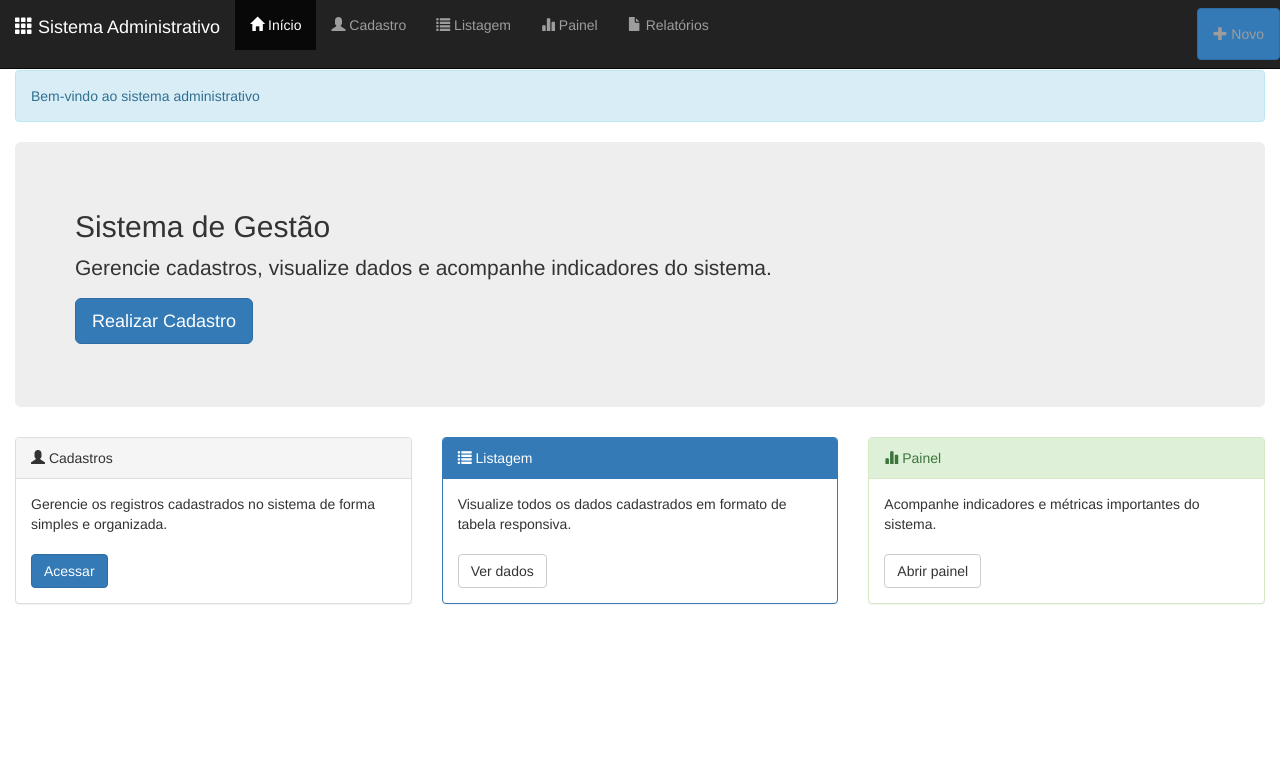
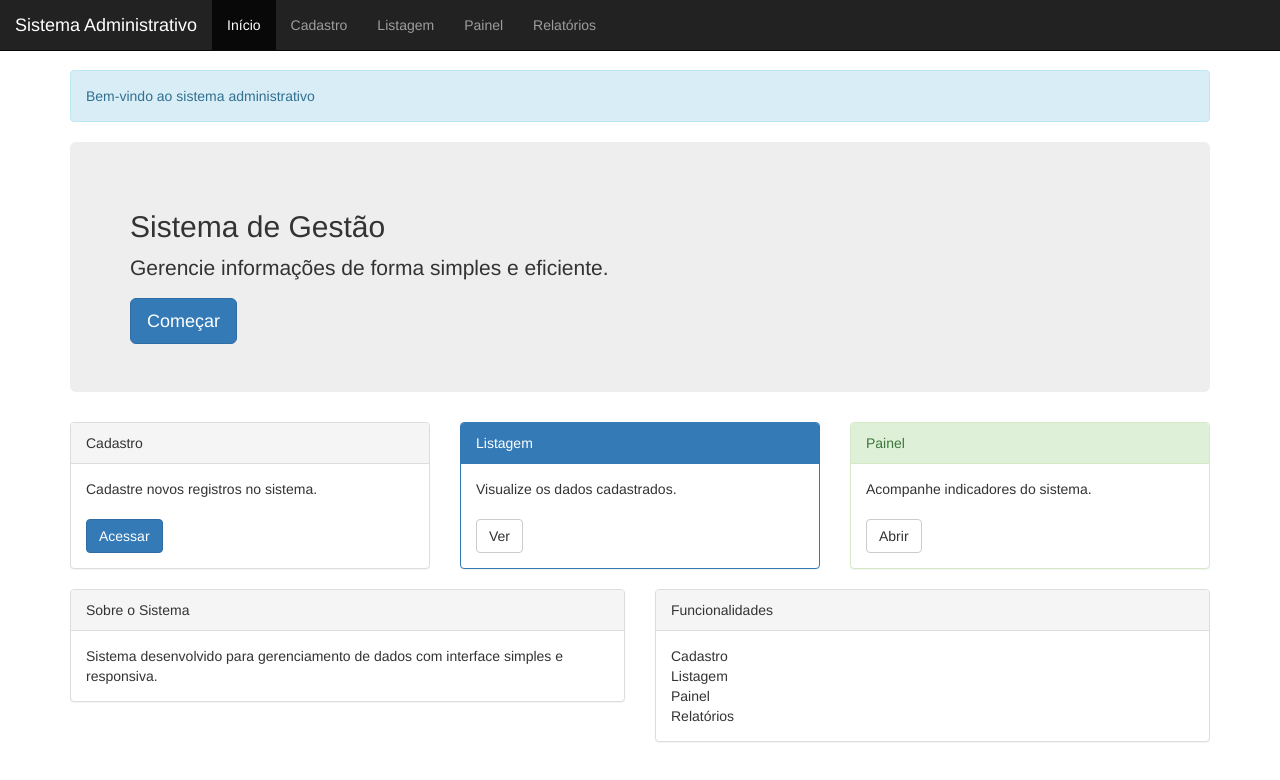
Before and after one commit to daianebadilhocortez/ProjetoBootstrap_2026-1, a plain HTML site: page index.html in a window 1280 px wide. Drawn offline with nearby package versions, Linux system fonts and the light colour scheme.

Commit message:
Refactor index.html for improved layout and content

```diff
--- a/index.html
+++ b/index.html
@@ -3,73 +3,51 @@
 <head>
 <meta charset="UTF-8">
 <meta name="viewport" content="width=device-width, initial-scale=1.0">
-    <title>Sistema Administrativo</title>
-
+<title>Início</title>
 <link rel="stylesheet" href="bootstrap/css/bootstrap.min.css">
 </head>
 <body>
 
 <nav class="navbar navbar-inverse navbar-fixed-top">
 <div class="container-fluid">
-
 <div class="navbar-header">
-            <button type="button" class="navbar-toggle" data-toggle="collapse" data-target="#menuTopo">
+<button class="navbar-toggle" data-toggle="collapse" data-target="#menuTopo">
 <span class="icon-bar"></span>
 <span class="icon-bar"></span>
 <span class="icon-bar"></span>
 </button>
-
-            <a class="navbar-brand" href="index.html">
-                <span class="glyphicon glyphicon-th"></span> Sistema Administrativo
-            </a>
+<a class="navbar-brand" href="index.html">Sistema Administrativo</a>
 </div>
 
 <div class="collapse navbar-collapse" id="menuTopo">
-
 <ul class="nav navbar-nav">
-                <li class="active"><a href="index.html"><span class="glyphicon glyphicon-home"></span> Início</a></li>
-                <li><a href="cadastro.html"><span class="glyphicon glyphicon-user"></span> Cadastro</a></li>
-                <li><a href="listagem.html"><span class="glyphicon glyphicon-list"></span> Listagem</a></li>
-                <li><a href="dashboard.html"><span class="glyphicon glyphicon-stats"></span> Painel</a></li>
-                <li><a href="relatorios.html"><span class="glyphicon glyphicon-file"></span> Relatórios</a></li>
+<li class="active"><a href="index.html">Início</a></li>
+<li><a href="cadastro.html">Cadastro</a></li>
+<li><a href="listagem.html">Listagem</a></li>
+<li><a href="dashboard.html">Painel</a></li>
+<li><a href="relatorios.html">Relatórios</a></li>
 </ul>
-
-            <ul class="nav navbar-nav navbar-right">
-                <li>
-                    <a href="cadastro.html" class="btn btn-primary navbar-btn">
-                        <span class="glyphicon glyphicon-plus"></span> Novo
-                    </a>
-                </li>
-            </ul>
-
 </div>
-
 </div>
 </nav>
 
-<div class="container-fluid" style="margin-top: 70px;">
+<div class="container" style="margin-top:70px;">
 
-    <div class="alert alert-info">
-        Bem-vindo ao sistema administrativo
-    </div>
+<div class="alert alert-info">Bem-vindo ao sistema administrativo</div>
 
 <div class="jumbotron">
 <h2>Sistema de Gestão</h2>
-        <p>Gerencie cadastros, visualize dados e acompanhe indicadores do sistema.</p>
-        <p>
-            <a href="cadastro.html" class="btn btn-primary btn-lg">Realizar Cadastro</a>
-        </p>
+<p>Gerencie informações de forma simples e eficiente.</p>
+<a href="cadastro.html" class="btn btn-primary btn-lg">Começar</a>
 </div>
 
 <div class="row">
 
 <div class="col-md-4">
 <div class="panel panel-default">
-                <div class="panel-heading">
-                    <span class="glyphicon glyphicon-user"></span> Cadastros
-                </div>
+<div class="panel-heading">Cadastro</div>
 <div class="panel-body">
-                    Gerencie os registros cadastrados no sistema de forma simples e organizada.
+Cadastre novos registros no sistema.
 <br><br>
 <a href="cadastro.html" class="btn btn-primary">Acessar</a>
 </div>
@@ -78,26 +56,44 @@
 
 <div class="col-md-4">
 <div class="panel panel-primary">
-                <div class="panel-heading">
-                    <span class="glyphicon glyphicon-list"></span> Listagem
-                </div>
+<div class="panel-heading">Listagem</div>
 <div class="panel-body">
-                    Visualize todos os dados cadastrados em formato de tabela responsiva.
+Visualize os dados cadastrados.
 <br><br>
-                    <a href="listagem.html" class="btn btn-default">Ver dados</a>
+<a href="listagem.html" class="btn btn-default">Ver</a>
 </div>
 </div>
 </div>
 
 <div class="col-md-4">
 <div class="panel panel-success">
-                <div class="panel-heading">
-                    <span class="glyphicon glyphicon-stats"></span> Painel
+<div class="panel-heading">Painel</div>
+<div class="panel-body">
+Acompanhe indicadores do sistema.
+<br><br>
+<a href="dashboard.html" class="btn btn-default">Abrir</a>
 </div>
+</div>
+</div>
+
+</div>
+
+<div class="row">
+
+<div class="col-md-6">
+<div class="panel panel-default">
+<div class="panel-heading">Sobre o Sistema</div>
 <div class="panel-body">
-                    Acompanhe indicadores e métricas importantes do sistema.
-                    <br><br>
-                    <a href="dashboard.html" class="btn btn-default">Abrir painel</a>
+Sistema desenvolvido para gerenciamento de dados com interface simples e responsiva.
+</div>
+</div>
+</div>
+
+<div class="col-md-6">
+<div class="panel panel-default">
+<div class="panel-heading">Funcionalidades</div>
+<div class="panel-body">
+Cadastro<br>Listagem<br>Painel<br>Relatórios
 </div>
 </div>
 </div>
```
Lines whose indentation alone changed are shown as unchanged.
